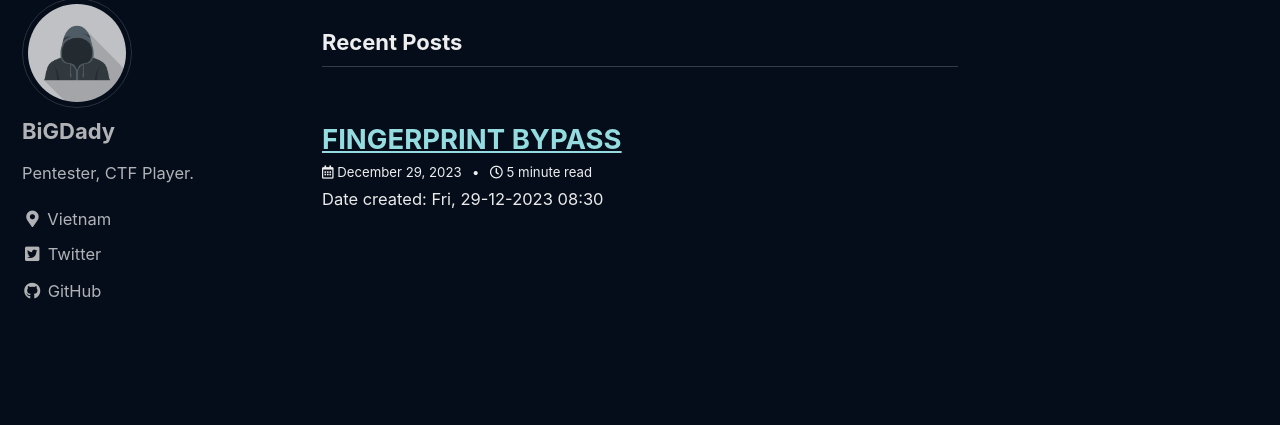
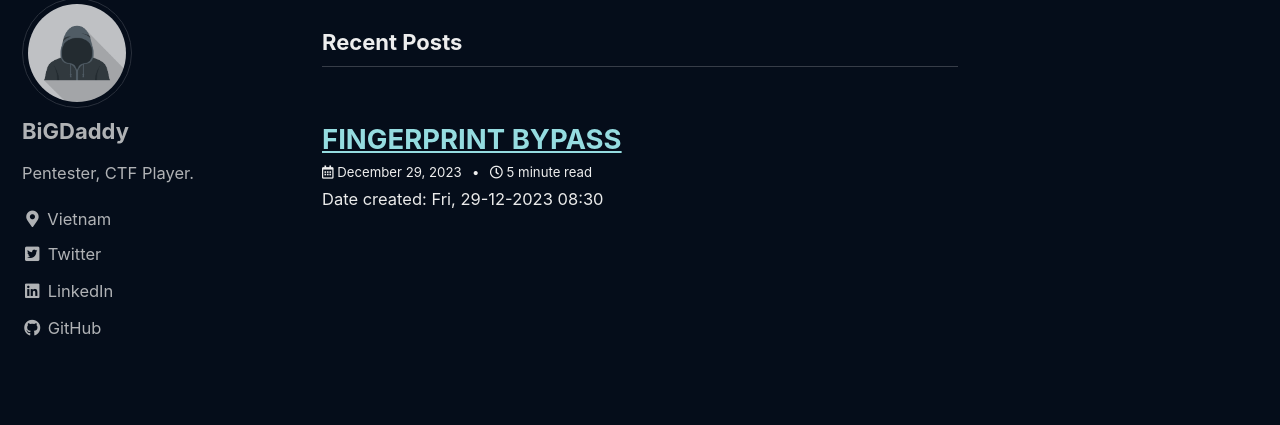
Before and after one commit to 0xB16D4ddy/0xB16D4ddy.github.io, a Jekyll site: the page built from index.html, in a window 1280 px wide. Shown: the part 113-538 px from the top of the page. Built offline with Jekyll 4.4.1, drawn with Linux system fonts in a browser that asks for light colours; cached includes are drawn as plain includes; a script that is not in the unit is left out; the list of posts is cut into pages by our own code.

Commit message:
revert to old commit

```diff
--- a/_config.yml
+++ b/_config.yml
@@ -22,9 +22,9 @@ title_separator: "-"
 subtitle: # site tagline that appears below site title in masthead
 name: "0xB16D4ddy"
 description: "Pentester, CTF Player."
-url: "https://0xB16D4dy.github.io" # the base hostname & protocol for your site e.g. "https://mmistakes.github.io"
+url: "https://0xB16D4ddy.github.io" # the base hostname & protocol for your site e.g. "https://mmistakes.github.io"
 baseurl: "" # the subpath of your site, e.g. "/blog"
-repository: "0xB16D4dy/0xB16D4dy" # GitHub username/repo-name e.g. "mmistakes/minimal-mistakes"
+repository: "0xB16D4ddy/0xB16D4ddy" # GitHub username/repo-name e.g. "mmistakes/minimal-mistakes"
 teaser: "/assets/images/unkown_avatar.png" # path of fallback teaser image, e.g. "/assets/images/500x300.png"
 logo: "/assets/images/unkown_avatar.png" # path of logo image to display in the masthead, e.g. "/assets/images/88x88.png"
 masthead_title: # overrides the website title displayed in the masthead, use " " for no title
@@ -104,13 +104,14 @@ analytics:
 
 # Site Author
 author:
-  name: "BiGDady"
+  name: "BiGDaddy"
   avatar: "/assets/images/unkown_avatar.png" # path of avatar image, e.g. "/assets/images/bio-photo.jpg"
   bio: "Pentester, CTF Player."
   location: "Vietnam"
   email:
   github: "BiGDaddy"
   twitter: k1ngsm4n_5p
+  linkedin: bigdaddy17
   links:
     - label: "Email"
       icon: "fas fa-fw fa-envelope-square"
@@ -130,6 +131,9 @@ author:
     - label: "Instagram"
       icon: "fab fa-fw fa-instagram"
       # url: "https://instagram.com/"
+    - label: "LinkedIn"
+      icon: "fab fa-fw fa-linkedin"
+      # url: "https://linkedin.com/in"
 
 # Site Footer
 footer:
@@ -151,6 +155,9 @@ footer:
       # url:
     - label: "Instagram"
       icon: "fab fa-fw fa-instagram"
+      # url:
+    - label: "LinkedIn"
+    - icon: "fab fa-fw fa-linkedin-in"
       # url:
 
 # Reading Files
```
